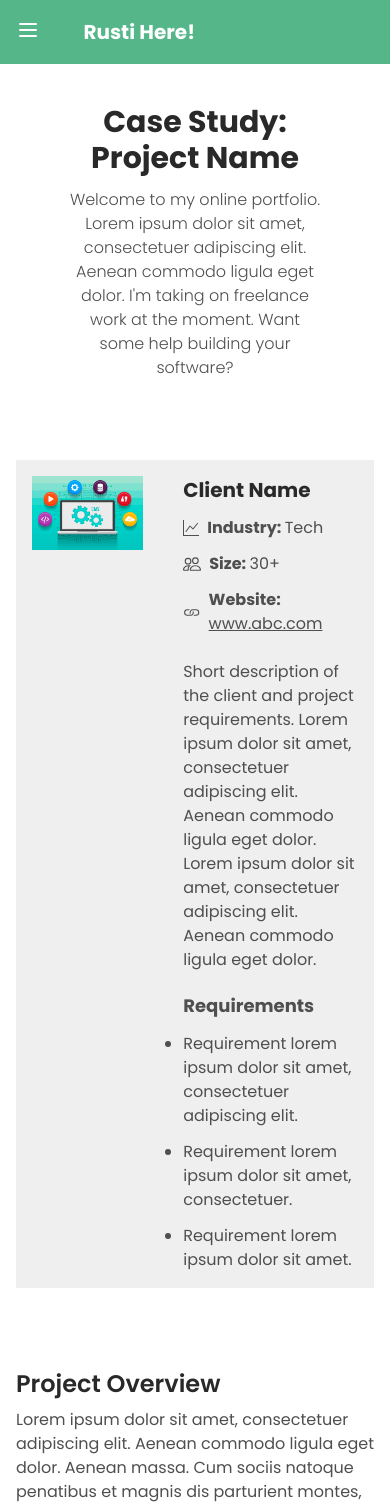
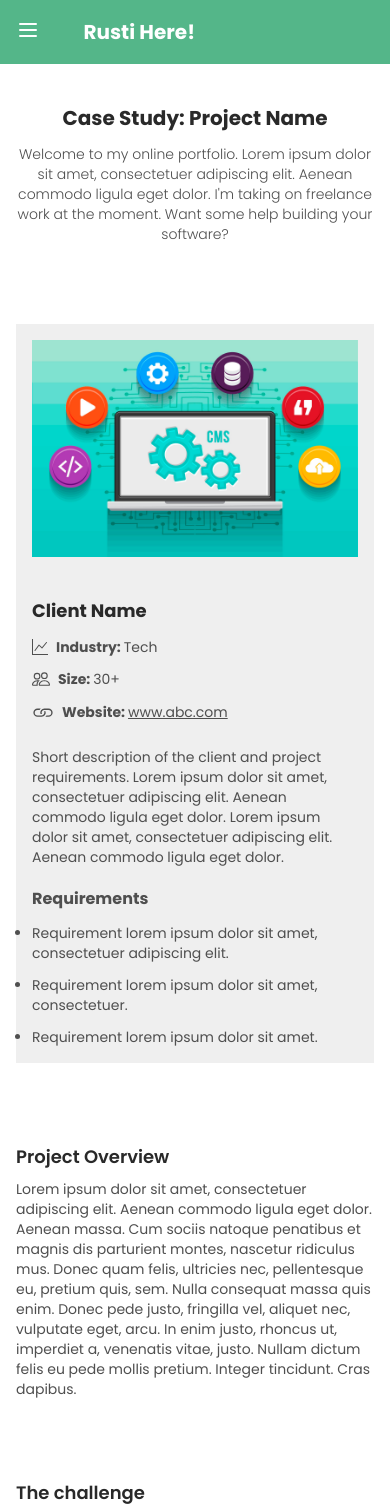
Before and after one commit to ovie-daveth/react-portfolio, a React (Create React App) app: page /portfolio/1 in a window 390 px wide. Shown: the top 1506 px of the page. Built offline with nearby package versions, Linux system fonts and the light colour scheme.

Commit message:
responsiveness on portfolio page

```diff
--- a/src/components/HireMe.tsx
+++ b/src/components/HireMe.tsx
@@ -10,8 +10,8 @@ const HireMe = () => {
   return (
     <div className='dark:bg-dark-card_bg bg-card_bg px-6 py-10'>
        <div className='flex flex-col gap-5 items-center justify-center'>
-        <h3 className='text-2xl text-textBold dark:text-dark-textBold'>Want me to help with your project?</h3>
-            <p className='text-textLight dark:text-dark-textLight w-[70%] text-center font-normal text-sm'>I take freelance work, you can use this section to prompt any potential clients to get in touch with you with their project requirements.</p>
+        <h3 className='md:text-2xl text-lg text-textBold dark:text-dark-textBold'>Want me to help with your project?</h3>
+            <p className='text-textLight dark:text-dark-textLight w-[70%] text-center font-normal md:text-sm text-[12px]'>I take freelance work, you can use this section to prompt any potential clients to get in touch with you with their project requirements.</p>
 
             <Button type="button" className=' bg-sidebar_green px-8 py-3 rounded-md hover:scale-95 border-border_green text-white' action={gotoContact}>
                 <span><BsSend /></span>
--- a/src/components/HomePageComponents/About.tsx
+++ b/src/components/HomePageComponents/About.tsx
@@ -13,7 +13,7 @@ const About = () => {
             <h1 className='header'>What I do</h1>
             <p className='mt-6 font-normal text-textLight dark:text-dark-textLight'>I have more than 5 years' experience building software for clients all over the world. Below is a quick overview of my main technical skill sets and technologies I use. Want to find out more about my experience? Check out my <a className='text-sidebar_green hover:underline' href="/">online resume</a> and project <a className='text-sidebar_green hover:underline' href="/">portfolio</a>.</p>
         </div>
-        <div className='grid xl:grid-cols-4 lg:grid-cols-2 md:grid-cols-3 gap-x-5 gap-y-10 mt-16'>
+        <div className='grid xl:grid-cols-4 lg:grid-cols-2 md:grid-cols-3 grid-cols-2 gap-x-5 gap-y-10 mt-16'>
             {
                 Stacks.map((item, i) => (
                     <div key={i} className='flex flex-col gap-2'>
@@ -31,7 +31,7 @@ const About = () => {
                             </div>}
                             <p className='mt-2 text-textBold dark:text-dark-textBold'>{item.title}</p>
                             </div>
-                        <p className='text font-normal text-textLight dark:text-dark-textLight' dangerouslySetInnerHTML={{ __html: item.desc }}>
+                        <p className='text-sm md:text-[16px] font-normal text-textLight dark:text-dark-textLight' dangerouslySetInnerHTML={{ __html: item.desc }}>
                         </p>
                     </div>
                 ))
--- a/src/components/HomePageComponents/FeatureProjects.tsx
+++ b/src/components/HomePageComponents/FeatureProjects.tsx
@@ -12,7 +12,7 @@ const FeatureProjects = () => {
     <div className='container_all'>
       <div className='flex flex-col justify-center'>
         <h1 className='header'>Featured Project</h1>
-        <div className='mt-16 grid md:grid-cols-2 gap-x-8 gap-y-6 px-2 md:px-[unset]'>
+        <div className='mt-16 grid grid-cols-2 gap-x-8 gap-y-6 px-2 md:px-[unset]'>
             {
                 [Array(1,2,3,4,5,).map((_, i) => (
                     <ProjectCard key={i} index={i} />
--- a/src/components/HomePageComponents/FeaturedBlog.tsx
+++ b/src/components/HomePageComponents/FeaturedBlog.tsx
@@ -14,7 +14,7 @@ const FeaturedBlog = () => {
     <div>
       <div className='container_all'>
         <h1 className='header'>Latest Blogs</h1>
-        <div className='mt-16 grid lg:grid-cols-3 md:grid-cols-2 gap-x-5 gap-y-5 px-2 md:px-[unset]'>
+        <div className='mt-16 grid lg:grid-cols-3 grid-cols-2 gap-x-5 gap-y-5 px-2 md:px-[unset]'>
           {
             [Array(1,2,3).map((_, i) => (
               <BlogCard key={i} index={i} />
--- a/src/components/HomePageComponents/TestimonialCard.tsx
+++ b/src/components/HomePageComponents/TestimonialCard.tsx
@@ -9,7 +9,7 @@ const TestimonialCard = ({width} : Prop) => {
     <div className='absolute -top-1 -left-1 w-0 h-0 border-l-[40px] border-l-transparent border-r-[5px] border-r-transparent border-b-[60px] -rotate-[173deg] border-b-sidebar_green'>
         <p className='absolute z-50 top-9 text-4xl text-white right-1'>"</p>
     </div>
-    <div className='p-7 text font-normal text-textLight dark:text-dark-textLight'>
+    <div className='p-7 text-sm md:text-[16px] font-normal text-textLight dark:text-dark-textLight'>
         <p>Lorem ipsum dolor sit amet consectetur, adipisicing elit. Provident quia ad quisquam? Neque soluta velit ducimus ipsam, error doloremque mollitia. Lorem ipsum dolor sit amet consectetur adipisicing elit. Ullam ipsam dignissimos mollitia, accusamus asperiores doloremque similique nihil rerum aspernatur ut.</p>
         <div className='flex mt-5 gap-5'>
             <img className='bg-white h-12 w-12 rounded-full' src="" alt="" />
--- a/src/components/PortfolioComponents/PortfolioLists.tsx
+++ b/src/components/PortfolioComponents/PortfolioLists.tsx
@@ -26,7 +26,7 @@ const PortfolioLists = () => {
           </button>
         ))}
       </div>
-      <div className='mt-8 grid md:grid-cols-2 lg:gap-x-8 gap-x-5 gap-y-6 px-2 md:px-[unset]'>
+      <div className='mt-8 grid md:grid-cols-2 lg:gap-x-8 gap-x-2 gap-y-2 px-2 md:px-[unset]'>
         {
           [Array(1,2,3,4,5,).map((_, i) => (
             <ProjectCard key={i} index={i} />
--- a/src/components/portfolio/PortfolioTheme.tsx
+++ b/src/components/portfolio/PortfolioTheme.tsx
@@ -6,28 +6,28 @@ import { Link } from 'react-router-dom'
 const PortfolioTheme = () => {
   return (
     <div className='bg-card_bg dark:bg-dark-card_bg p-4 roundded-md'>
-      <div className='flex items-start gap-10'>
-       <div className='w-[35%]'>
+      <div className='flex flex-col md:flex-row items-start gap-10'>
+       <div className='md:w-[35%]'>
             <img src={project} alt="" className='object-cover w-full h-full' />
        </div>
-       <div className='w-[55%]'>
-            <h3 className='text-xl text-textBold dark:text-dark-textBold'>Client Name</h3>
+       <div className='md:w-[55%]'>
+            <h3 className='md:text-xl text-lg text-textBold dark:text-dark-textBold'>Client Name</h3>
             <div className='flex items-center gap-2 mt-3 text-textLight dark:text-dark-textLight text'>
                 <BsGraphUp />
-               <p> Industry: <span className='font-normal'>Tech</span></p>
+               <p className='text-sm md:text-[16px]'> Industry: <span className='font-normal'>Tech</span></p>
             </div>
             <div className='flex items-center gap-2 mt-3 text-textLight dark:text-dark-textLight text '>
                 <BsPeople size={18} />
-               <p> Size: <span className='font-normal'>30+</span></p>
+               <p className='text-sm md:text-[16px]'> Size: <span className='font-normal'>30+</span></p>
             </div>
             <div className='flex items-center gap-2 mt-3 text-textLight dark:text-dark-textLight text '>
                 <BsLink size={22} />
-               <p> Website: <Link to="/" className='underline font-normal'>www.abc.com</Link></p>
+               <p className='text-sm md:text-[16px]'> Website: <Link to="/" className='underline font-normal'>www.abc.com</Link></p>
             </div>
-            <p className='mt-6 font-normal text text-textLight dark:text-dark-textLight'>Short description of the client and project requirements. Lorem ipsum dolor sit amet, consectetuer adipiscing elit. Aenean commodo ligula eget dolor. Lorem ipsum dolor sit amet, consectetuer adipiscing elit. Aenean commodo ligula eget dolor.</p>
+            <p className='mt-6 font-normal text-sm md:text-[16px] text-textLight dark:text-dark-textLight'>Short description of the client and project requirements. Lorem ipsum dolor sit amet, consectetuer adipiscing elit. Aenean commodo ligula eget dolor. Lorem ipsum dolor sit amet, consectetuer adipiscing elit. Aenean commodo ligula eget dolor.</p>
             <div className='mt-5'>
-                <h3 className='text-lg text-textLight dark:text-dark-textLight'>Requirements</h3>
-                <ul className='mt-3 text font-normal text-textLight dark:text-dark-textLight list-disc flex flex-col gap-3'>
+                <h3 className='md:text-lg text-textLight dark:text-dark-textLight'>Requirements</h3>
+                <ul className='mt-3 text-sm md:text-[16px] font-normal text-textLight dark:text-dark-textLight list-disc flex flex-col gap-3'>
                     <li className=''>Requirement lorem ipsum dolor sit amet, consectetuer adipiscing elit.</li>
                     <li>Requirement lorem ipsum dolor sit amet, consectetuer.</li>
                     <li>Requirement lorem ipsum dolor sit amet.</li>
--- a/src/index.css
+++ b/src/index.css
@@ -26,7 +26,7 @@ body{
     @apply md:text-3xl text-xl dark:text-white relative before:absolute before:-left-6 before:top-0 before:h-full before:w-2 before:bg-sidebar_green
 }
 .container_all{
-    @apply lg:px-40 md:px-5 py-12 mt-10 lg:mt-[unset]
+    @apply xl:px-40 lg:pl-32 md:px-5 py-12 mt-10
 }
 
 .transition_all {
--- a/src/pages/portfolio/ProductDetails.tsx
+++ b/src/pages/portfolio/ProductDetails.tsx
@@ -9,36 +9,36 @@ const ProductDetails = () => {
   return (
    <Layout theme={false}>
       <div className='container_all'>
-      <div className='flex items-center justify-center flex-col text-center w-[70%] mx-auto'>
-                <h1 className='font-bold text-3xl dark:text-white text-textBold mb-3'>Case Study: Project Name</h1>
-                <p className='text font-light  text-textLight dark:text-dark-textLight'>Welcome to my online portfolio. Lorem ipsum dolor sit amet, consectetuer adipiscing elit. Aenean commodo ligula eget dolor. I'm taking on freelance work at the moment. Want some help building your software?</p>
+      <div className='flex items-center justify-center flex-col text-center md:w-[70%] mx-auto'>
+          <h1 className='font-bold md:text-3xl text-xl dark:text-white text-textBold mb-3'>Case Study: Project Name</h1>
+          <p className='text-sm md:text-[16px] font-light  text-textLight dark:text-dark-textLight'>Welcome to my online portfolio. Lorem ipsum dolor sit amet, consectetuer adipiscing elit. Aenean commodo ligula eget dolor. I'm taking on freelance work at the moment. Want some help building your software?</p>
 
       </div>
       <div className='mt-20'>
           <PortfolioTheme />
       </div>
       <div className='mt-20'>
-        <h3 className='text-2xl text-textBold dark:text-dark-textBold font-semibold mb-2'>Project Overview</h3>
-        <p className='text font-normal text-textLight dark:text-dark-textLight'>Lorem ipsum dolor sit amet, consectetuer adipiscing elit. Aenean commodo ligula eget dolor. Aenean massa. Cum sociis natoque penatibus et magnis dis parturient montes, nascetur ridiculus mus. Donec quam felis, ultricies nec, pellentesque eu, pretium quis, sem. Nulla consequat massa quis enim. Donec pede justo, fringilla vel, aliquet nec, vulputate eget, arcu. In enim justo, rhoncus ut, imperdiet a, venenatis vitae, justo. Nullam dictum felis eu pede mollis pretium. Integer tincidunt. Cras dapibus.</p>
+        <h3 className='md:text-2xl text-lg text-textBold dark:text-dark-textBold font-semibold mb-2'>Project Overview</h3>
+        <p className='text-sm md:text-[16px] font-normal text-textLight dark:text-dark-textLight'>Lorem ipsum dolor sit amet, consectetuer adipiscing elit. Aenean commodo ligula eget dolor. Aenean massa. Cum sociis natoque penatibus et magnis dis parturient montes, nascetur ridiculus mus. Donec quam felis, ultricies nec, pellentesque eu, pretium quis, sem. Nulla consequat massa quis enim. Donec pede justo, fringilla vel, aliquet nec, vulputate eget, arcu. In enim justo, rhoncus ut, imperdiet a, venenatis vitae, justo. Nullam dictum felis eu pede mollis pretium. Integer tincidunt. Cras dapibus.</p>
       </div>
       <div className='mt-20'>
-        <h3 className='text-2xl text-textBold dark:text-dark-textBold font-semibold mb-2'>The challenge</h3>
-        <p className='text font-normal text-textLight dark:text-dark-textLight'>Lorem ipsum dolor sit amet, consectetuer adipiscing elit. Aenean commodo ligula eget dolor. Aenean massa. Cum sociis natoque penatibus et magnis dis parturient montes, nascetur ridiculus mus. Donec quam felis, ultricies nec, pellentesque eu, pretium quis, sem. Nulla consequat massa quis enim. Donec pede justo, fringilla vel, aliquet nec, vulputate eget, arcu. In enim justo, rhoncus ut, imperdiet a, venenatis vitae, justo. Nullam dictum felis eu pede mollis pretium. Integer tincidunt. Cras dapibus.</p>
+        <h3 className='md:text-2xl text-lg text-textBold dark:text-dark-textBold font-semibold mb-2'>The challenge</h3>
+        <p className='text-sm md:text-[16px] font-normal text-textLight dark:text-dark-textLight'>Lorem ipsum dolor sit amet, consectetuer adipiscing elit. Aenean commodo ligula eget dolor. Aenean massa. Cum sociis natoque penatibus et magnis dis parturient montes, nascetur ridiculus mus. Donec quam felis, ultricies nec, pellentesque eu, pretium quis, sem. Nulla consequat massa quis enim. Donec pede justo, fringilla vel, aliquet nec, vulputate eget, arcu. In enim justo, rhoncus ut, imperdiet a, venenatis vitae, justo. Nullam dictum felis eu pede mollis pretium. Integer tincidunt. Cras dapibus.</p>
       </div>
       <div className='mt-20'>
-        <h3 className='text-2xl text-textBold dark:text-dark-textBold font-semibold mb-2'>The Approach & Solution</h3>
-        <p className='text font-normal text-textLight dark:text-dark-textLight'>Lorem ipsum dolor sit amet, consectetuer adipiscing elit. Aenean commodo ligula eget dolor. Aenean massa. Cum sociis natoque penatibus et magnis dis parturient montes, nascetur ridiculus mus. Donec quam felis, ultricies nec, pellentesque eu, pretium quis, sem. Nulla consequat massa quis enim. Donec pede justo, fringilla vel, aliquet nec, vulputate eget, arcu. In enim justo, rhoncus ut, imperdiet a, venenatis vitae, justo. Nullam dictum felis eu pede mollis pretium. Integer tincidunt. Cras dapibus.</p>
+        <h3 className='md:text-2xl text-lg text-textBold dark:text-dark-textBold font-semibold mb-2'>The Approach & Solution</h3>
+        <p className='text-sm md:text-[16px] font-normal text-textLight dark:text-dark-textLight'>Lorem ipsum dolor sit amet, consectetuer adipiscing elit. Aenean commodo ligula eget dolor. Aenean massa. Cum sociis natoque penatibus et magnis dis parturient montes, nascetur ridiculus mus. Donec quam felis, ultricies nec, pellentesque eu, pretium quis, sem. Nulla consequat massa quis enim. Donec pede justo, fringilla vel, aliquet nec, vulputate eget, arcu. In enim justo, rhoncus ut, imperdiet a, venenatis vitae, justo. Nullam dictum felis eu pede mollis pretium. Integer tincidunt. Cras dapibus.</p>
         <div className='grid grid-cols-2 gap-2 mt-5'>
           <img src={project} alt="work" className='object-cover w-full' />
           <img src={project} alt="work" className='object-cover w-full' />
         </div>
         <div className='mt-4'>
-          <p className='text font-normal text-textLight dark:text-dark-textLight'>Lorem ipsum dolor sit amet, consectetuer adipiscing elit. Aenean commodo ligula eget dolor. Aenean massa. Cum sociis natoque penatibus et magnis dis parturient montes, nascetur ridiculus mus. Donec quam felis, ultricies nec, pellentesque eu, pretium quis, sem. Nulla consequat massa quis enim.</p>
+          <p className='text-sm md:text-[16px] font-normal text-textLight dark:text-dark-textLight'>Lorem ipsum dolor sit amet, consectetuer adipiscing elit. Aenean commodo ligula eget dolor. Aenean massa. Cum sociis natoque penatibus et magnis dis parturient montes, nascetur ridiculus mus. Donec quam felis, ultricies nec, pellentesque eu, pretium quis, sem. Nulla consequat massa quis enim.</p>
         </div>
       </div>
       <div className='mt-16'>
-      <h3 className='text-2xl text-textBold dark:text-dark-textBold font-semibold mb-2'>The Results</h3>
-      <div className='grid grid-cols-3 gap-5'>
+      <h3 className='md:text-2xl text-lg text-textBold dark:text-dark-textBold font-semibold mb-2'>The Results</h3>
+      <div className='grid md:grid-cols-3 grid-cols-2 gap-5'>
         {
           [Array(1,2,3).map((_, i) => (
             <div className='py-5 px-5 rounded-md dark:bg-dark-card_bg bg-card_bg'>
@@ -46,15 +46,15 @@ const ProductDetails = () => {
               <h1 className='text-5xl mb-6 dark:text-white'>
                 20%
               </h1>
-              <small>Donec quam felis, ultricies nec, pellentesque eu, pretium quis, sem. Nulla consequat massa quis enim.</small>
+              <small className='text-textLight dark:text-dark-textLight font-light'>Donec quam felis, ultricies nec, pellentesque eu, pretium quis, sem. Nulla consequat massa quis enim.</small>
           </div>
           ))]
         }
       </div>
-      <p className='mt-6 text font-normal'>Lorem ipsum dolor, sit amet consectetur adipisicing elit. Sit maiores ut fuga tenetur, totam saepe ea sint voluptate nam omnis. Lorem ipsum dolor sit amet, consectetur adipisicing elit. Est necessitatibus fugiat sunt perferendis quo repellat perspiciatis voluptatem illum cumque explicabo. Earum qui eum facilis dignissimos magni itaque ea, animi reprehenderit? Nostrum corporis accusantium provident labore, nulla quo! Harum, mollitia impedit?</p>
+      <p className='mt-6 text-sm md:text-[16px] font-normal'>Lorem ipsum dolor, sit amet consectetur adipisicing elit. Sit maiores ut fuga tenetur, totam saepe ea sint voluptate nam omnis. Lorem ipsum dolor sit amet, consectetur adipisicing elit. Est necessitatibus fugiat sunt perferendis quo repellat perspiciatis voluptatem illum cumque explicabo. Earum qui eum facilis dignissimos magni itaque ea, animi reprehenderit? Nostrum corporis accusantium provident labore, nulla quo! Harum, mollitia impedit?</p>
       </div>
       <div className='mt-16'>
-        <h3 className='text-2xl text-textBold dark:text-dark-textBold font-semibold mb-2'>Client's Testimonial</h3>
+        <h3 className='md:text-2xl text-lg text-textBold dark:text-dark-textBold font-semibold mb-2'>Client's Testimonial</h3>
         <TestimonialCard />
       </div>
       <div className='mt-16'>
```
Also changed, not shown: src/components/HomePageComponents/BlogCard.tsx (+5 -5 lines), src/components/HomePageComponents/ProjectCard.tsx (+8 -8 lines).
